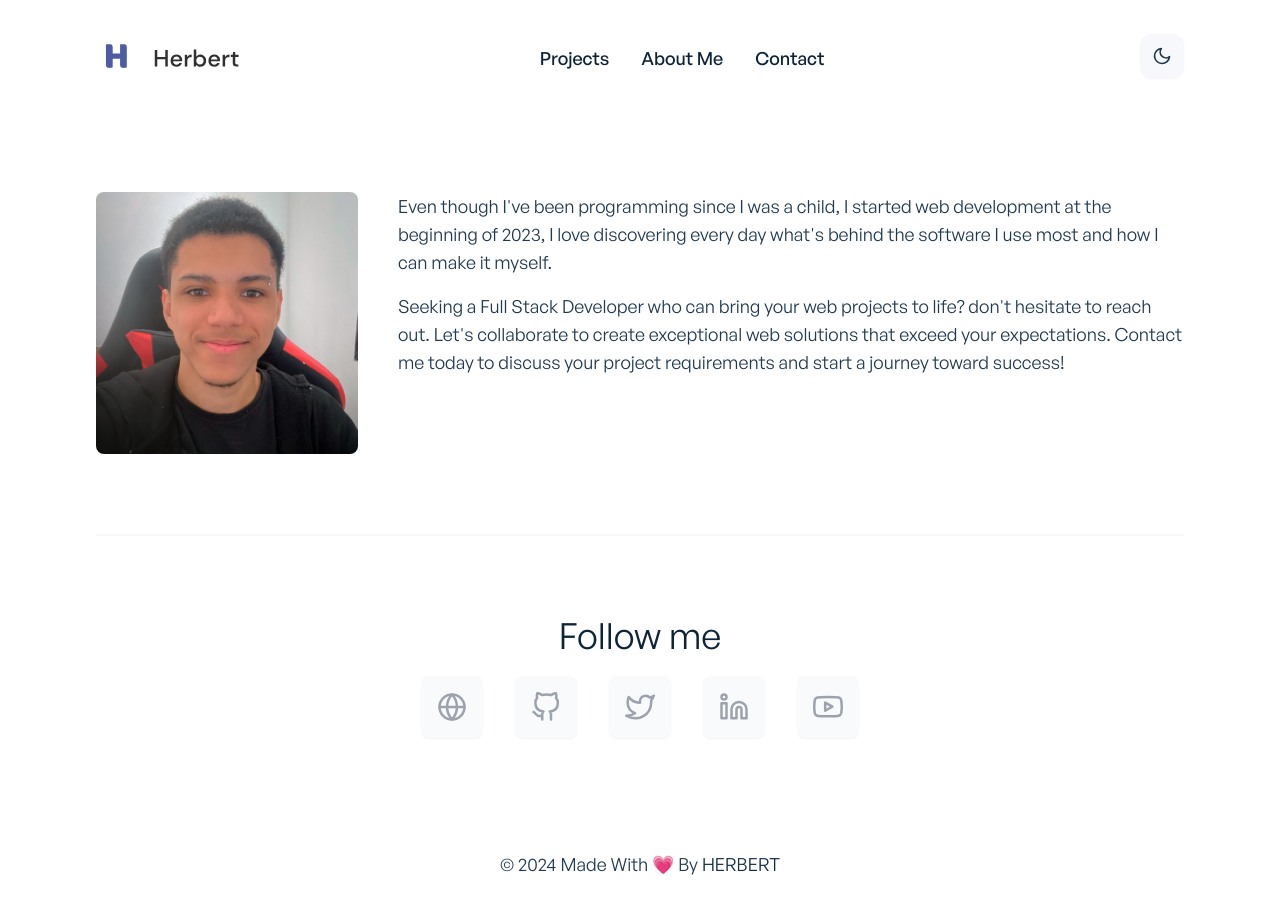
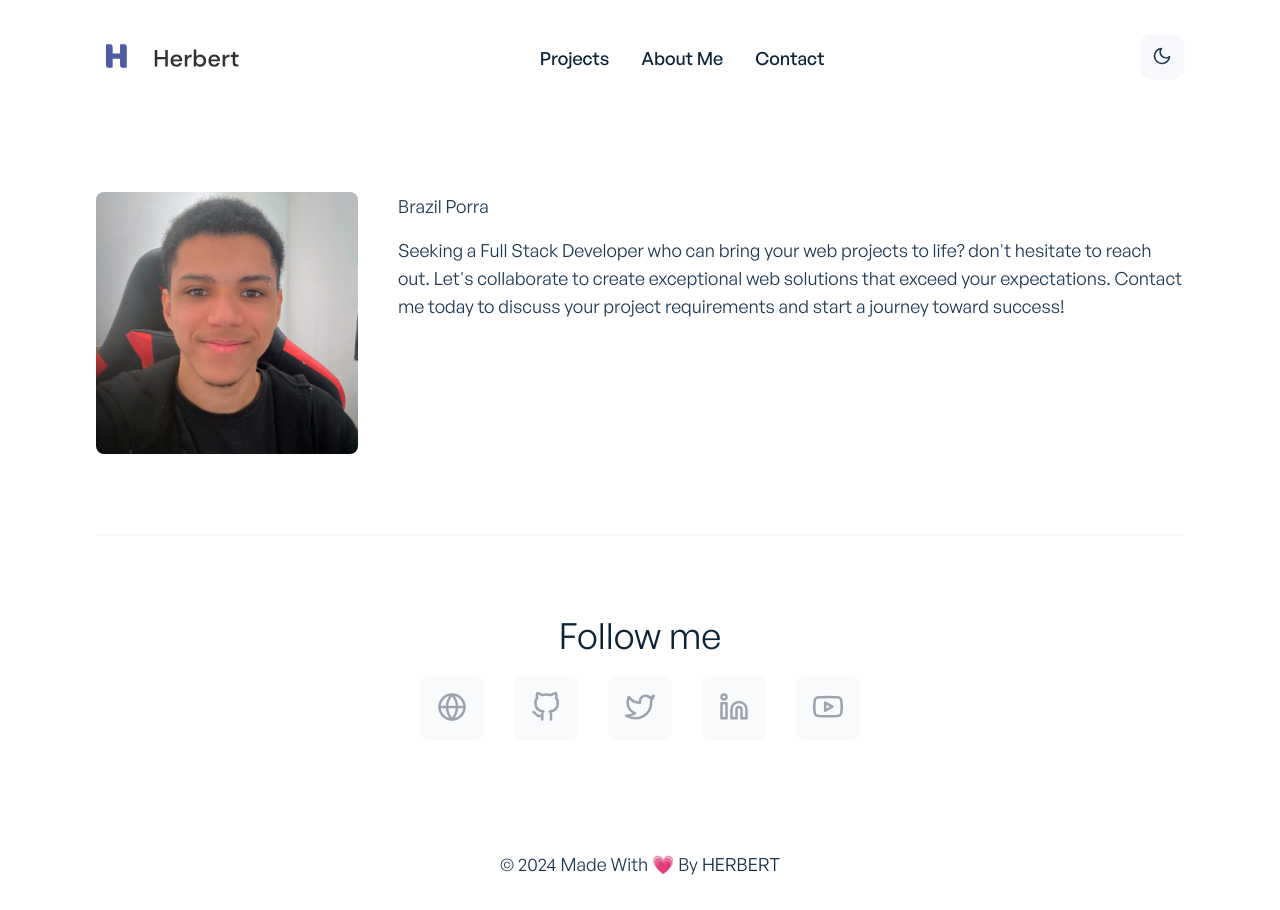
Before and after one commit to Herbert-RD/dev-portfolio, a React (Create React App) app: page /about in a window 1280 px wide. Built offline with nearby package versions, Linux system fonts and the light colour scheme.

Commit message:
Translated data prototype done!

```diff
--- a/src/App.js
+++ b/src/App.js
@@ -1,5 +1,5 @@
 import { AnimatePresence } from 'framer-motion';
-import { lazy, Suspense } from 'react';
+import { lazy, Suspense, createContext } from 'react';
 import { BrowserRouter as Router, Route, Routes } from 'react-router-dom';
 import ScrollToTop from './components/ScrollToTop';
 import AppFooter from './components/shared/AppFooter';
@@ -13,8 +13,11 @@ const Home = lazy(() => import('./pages/Home'));
 const Projects = lazy(() => import('./pages/Projects'));
 const ProjectSingle = lazy(() => import('./pages/ProjectSingle.jsx'));
 
+export const lenguageContext = createContext('en')
 
 function App() {
+
+
 	return (
 		<AnimatePresence>
 			<div className=" bg-secondary-light dark:bg-primary-dark transition duration-300">
@@ -22,6 +25,7 @@ function App() {
 					<ScrollToTop />
 					<AppHeader />
 					<Suspense fallback={""}>
+						<lenguageContext.Provider>
 							<Routes>
 								<Route path="/" element={<Home />} />
 								<Route path="projects" element={<Projects />} />
@@ -33,6 +37,7 @@ function App() {
 								<Route path="about" element={<About />} />
 								<Route path="contact" element={<Contact />} />
 							</Routes>
+						</lenguageContext.Provider>
 					</Suspense>
 					<AppFooter />
 				</Router>
--- a/src/context/AboutMeContext.jsx
+++ b/src/context/AboutMeContext.jsx
@@ -1,13 +1,28 @@
-import { useState, createContext } from 'react';
+import { useState, createContext, useContext } from 'react';
 import { aboutMeData } from '../data/aboutMeData';
 import { clientsHeading as clientsPageHeading } from '../data/clientsData';
 import { clientsData as clientsDataJson } from '../data/clientsData';
 
+import { lenguageContext } from '../App'
+
+
 const AboutMeContext = createContext();
 
 export const AboutMeProvider = ({ children }) => {
-	const [aboutMe, setAboutMe] = useState(aboutMeData);
+	const lenguage = 'pt'
 
+	let aboutMeDataTransalated
+	if(lenguage == 'en'){
+		aboutMeDataTransalated = aboutMeData[0]
+	}
+	if(lenguage == 'pt'){
+		aboutMeDataTransalated = aboutMeData[1]
+	}
+
+
+	console.log(aboutMeDataTransalated)
+
+	const [aboutMe, setAboutMe] = useState(aboutMeDataTransalated);
 	const clientsHeading = clientsPageHeading;
 
 	const [clientsData, setClientsData] = useState(clientsDataJson);
--- a/src/data/aboutMeData.js
+++ b/src/data/aboutMeData.js
@@ -1,4 +1,5 @@
 export const aboutMeData = [
+	[
 		{
 			id: 1,
 			bio: "Even though I've been programming since I was a child, I started web development at the beginning of 2023, I love discovering every day what's behind the software I use most and how I can make it myself.",
@@ -6,5 +7,16 @@ export const aboutMeData = [
 		{
 			id: 2,
 			bio: "Seeking a Full Stack Developer who can bring your web projects to life? don't hesitate to reach out. Let's collaborate to create exceptional web solutions that exceed your expectations. Contact me today to discuss your project requirements and start a journey toward success!",
+		}
+	],
+	[
+		{
+			id: 1,
+			bio: "Brazil Porra",
 		},
+		{
+			id: 2,
+			bio: "Seeking a Full Stack Developer who can bring your web projects to life? don't hesitate to reach out. Let's collaborate to create exceptional web solutions that exceed your expectations. Contact me today to discuss your project requirements and start a journey toward success!",
+		}
+	]
 ];
```
Lines whose indentation alone changed are shown as unchanged.
